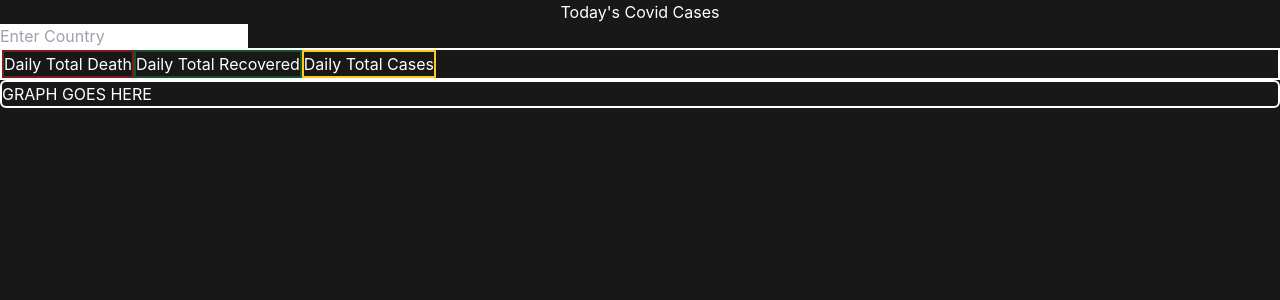
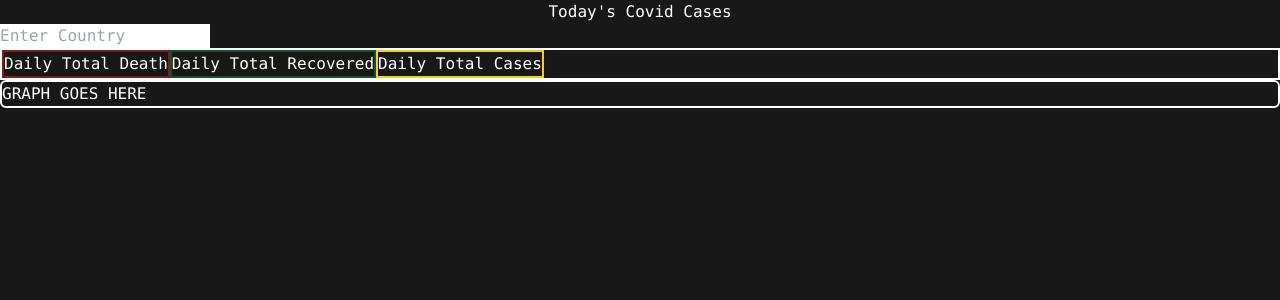
Before and after one commit to Killdroid2342/covid-tracker, a React (Vite) app: page / in a window 1280 px wide. Shown: the top 300 px of the page. Built offline with nearby package versions, Linux system fonts and the light colour scheme; no server answers.

Commit message:
cleaned css and changed title

```diff
--- a/index.html
+++ b/index.html
@@ -4,7 +4,7 @@
     <meta charset="UTF-8" />
     <link rel="icon" type="image/svg+xml" href="/vite.svg" />
     <meta name="viewport" content="width=device-width, initial-scale=1.0" />
-    <title>Covid Tracker</title>
+    <title>Total Covid Cases Tracker</title>
   </head>
   <body>
     <div id="root"></div>
--- a/src/index.css
+++ b/src/index.css
@@ -1,22 +1,13 @@
+* {
+  box-sizing: border-box;
+}
 html,
 body {
   padding: 0;
-  margin: 0;
-  font-family: -apple-system, BlinkMacSystemFont, Segoe UI, Roboto, Oxygen,
-    Ubuntu, Cantarell, Fira Sans, Droid Sans, Helvetica Neue, sans-serif;
-}
-
-a {
-  color: inherit;
-  text-decoration: none;
-}
-
-* {
-  box-sizing: border-box;
-}
-body {
   background-color: #181818;
   /* color: white; */
+  font-family: ui-monospace, SFMono-Regular, Menlo, Monaco, Consolas,
+    'Liberation Mono', 'Courier New', monospace;
 }
 @tailwind base;
 @tailwind components;
```
